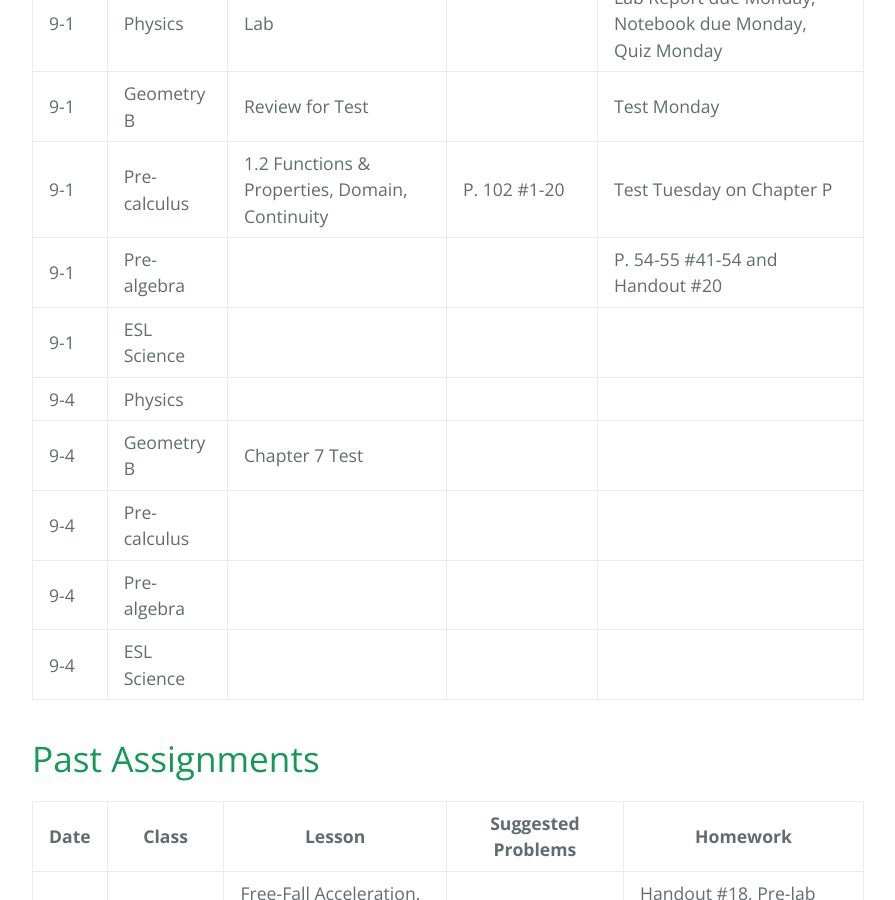
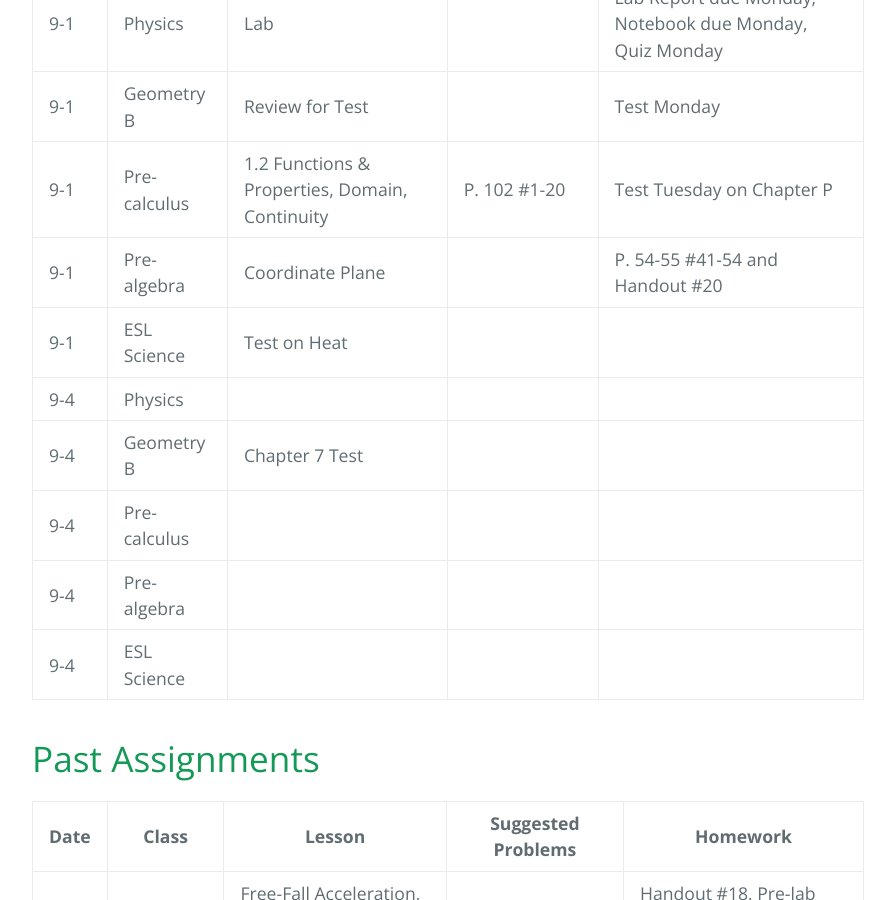
Before and after one commit to gpayoo/gpayoo, a Jekyll site: the page built from index.md, in a window 1280 px wide and 900 px high, scrolled down 663 px. Shown: the whole window, without its empty margins (192-1087 px from the left). Built offline with Jekyll 4.4.1, drawn with Linux system fonts in a browser that asks for light colours; our own code applies the rules of GitHub Pages for plain Markdown files.

Commit message:
Update index.md

```diff
--- a/index.md
+++ b/index.md
@@ -12,8 +12,8 @@ layout: default
 | 9-1 | Physics | Lab | | Lab Report due Monday, Notebook due Monday, Quiz Monday
 | 9-1 | Geometry B | Review for Test | | Test Monday |
 | 9-1 | Pre-calculus | 1.2 Functions & Properties, Domain, Continuity | P. 102 #1-20 |  Test Tuesday on Chapter P |
-| 9-1 | Pre-algebra || | P. 54-55 #41-54 and Handout #20 |
-| 9-1 | ESL Science |  |  |
+| 9-1 | Pre-algebra | Coordinate Plane| | P. 54-55 #41-54 and Handout #20 |
+| 9-1 | ESL Science | Test on Heat |  |
 | 9-4 | Physics |  | |
 | 9-4 | Geometry B | Chapter 7 Test | |  |
 | 9-4 | Pre-calculus |  |  |
```
